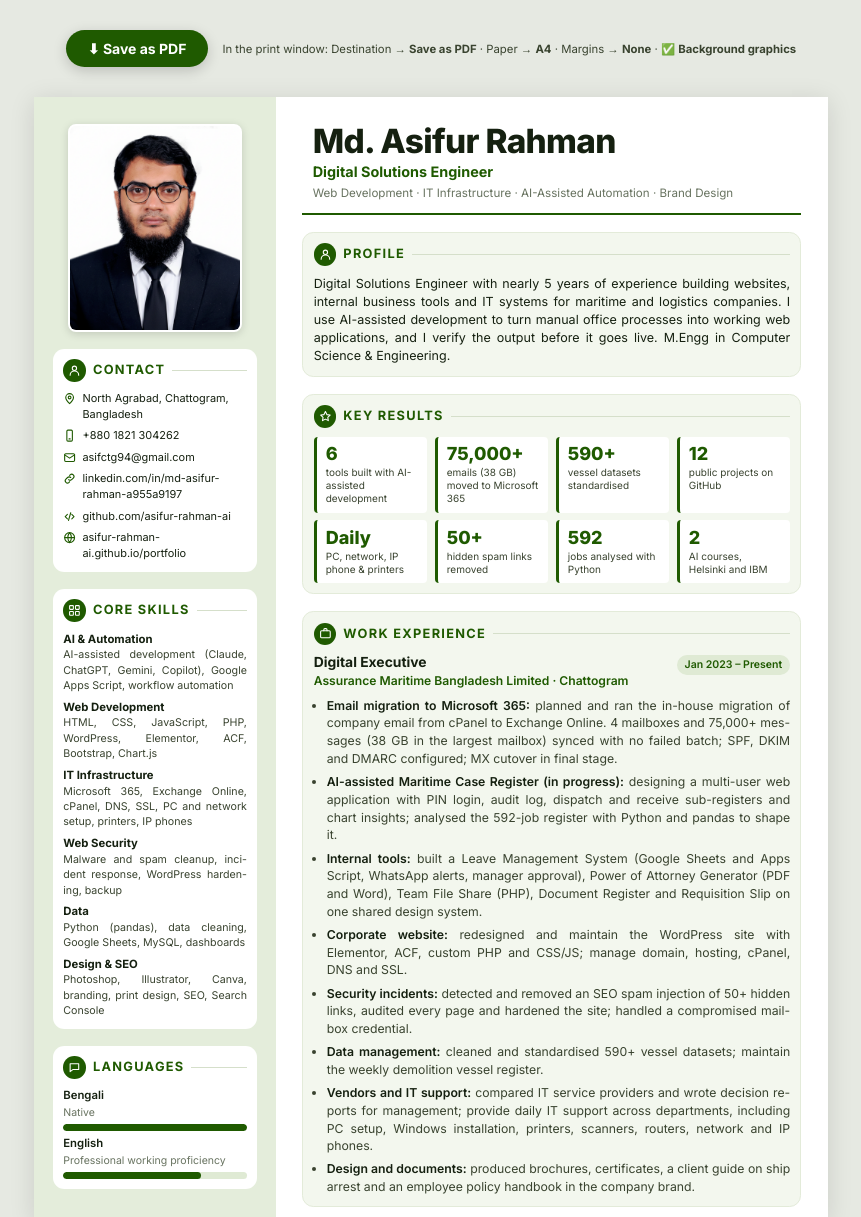
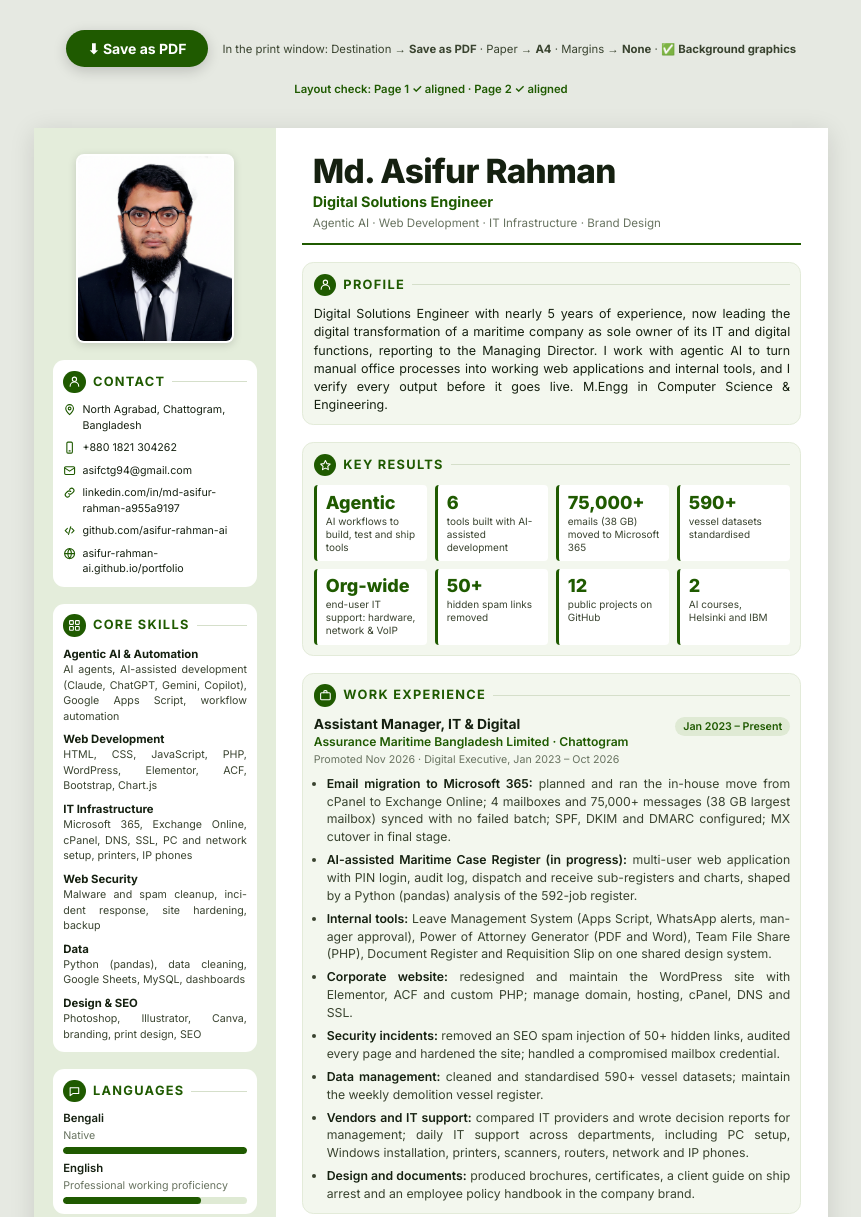
Before and after one commit to asifur-rahman-ai/CV, a plain HTML site: page index.html in a window 1280 px wide. Shown: the top 1217 px of the page, without its empty margins (209-1070 px from the left). Drawn offline with Linux system fonts and the light colour scheme.

Commit message:
Update index.html

```diff
--- a/index.html
+++ b/index.html
@@ -15,8 +15,9 @@
       --pad:7mm;          /* পৃষ্ঠার উপর-নিচের মার্জিন */
       --cardpad:2.7mm;    /* কার্ডের ভেতরের ফাঁকা জায়গা */
       --gap:4.5mm;        /* সব সেকশনের মাঝে সমান ফাঁক (দুই পৃষ্ঠা, দুই কলাম) */
-      --bgap:1.4mm;       /* work bullet-গুলোর মাঝে ফাঁক (দুই পৃষ্ঠায় একই) */
-      --rowpad:1.5mm;}    /* Projects টেবিলের সারির ভেতরের উপর-নিচ ফাঁক */
+      --bgap:1.4mm;       /* work bullet-গুলোর মাঝে ফাঁক (দুই পৃষ্ঠায় একই) — স্ক্রিপ্ট মিলিয়ে নেয় */
+      --rowpad:1.5mm;     /* Projects টেবিলের সারির ভেতরের উপর-নিচ ফাঁক — স্ক্রিপ্ট মিলিয়ে নেয় */
+      --sgap:1.4mm;}      /* বাম কলামের item-গুলোর মাঝে ফাঁক — স্ক্রিপ্ট প্রতি পৃষ্ঠায় মিলিয়ে নেয় */
 body{background:#e6e9e2;font-family:'Inter',system-ui,Arial,sans-serif;color:var(--body);font-size:9.2pt;line-height:1.45}
 a{color:inherit;text-decoration:none}
 svg{fill:none;stroke:currentColor;stroke-width:2;stroke-linecap:round;stroke-linejoin:round}
@@ -26,6 +27,7 @@ svg{fill:none;stroke:currentColor;stroke-width:2;stroke-linecap:round;stroke-lin
 .toolbar button{font-family:'Inter',sans-serif;font-size:10.5pt;font-weight:700;color:#fff;background:var(--accent);border:0;border-radius:99px;padding:10px 22px;cursor:pointer;box-shadow:0 4px 14px rgba(0,0,0,.18)}
 .toolbar button:hover{background:#2c7a04}
 .toolbar small{font-size:8.5pt;line-height:1.45;color:var(--body)}
+.toolbar .fit{flex-basis:100%;text-align:center;font-weight:600;color:var(--accent)}
 
 /* পৃষ্ঠা: সারির উচ্চতা A4-এ বাঁধা, তাই এক কলাম লম্বা হলে অন্য কলাম টেনে লম্বা হয় না */
 .page{width:210mm;height:297mm;margin:8mm auto;background:#fff;display:grid;grid-template-columns:64mm 1fr;grid-template-rows:minmax(0,1fr);overflow:hidden;box-shadow:0 4px 24px rgba(0,0,0,.12)}
@@ -56,22 +58,22 @@ h1{font-size:25pt;font-weight:800;color:var(--ink);letter-spacing:-.02em;line-he
 .focus{font-size:8.7pt;color:var(--dim);margin-top:2px}
 .head{padding:0 var(--cardpad) 3mm;border-bottom:2px solid var(--accent)}
 
-/* ছবি: পাসপোর্ট-ধাঁচের ছবি নিজেই ঠিক মাপে, তাই বড় করা হয় না; উপর থেকে বসানো
+/* ছবি: 42×50mm (আগের 46×55-এর একই অনুপাত, জায়গা বাঁচাতে ছোট); উপর থেকে বসানো
    মুখ আরও বড় চাইলে: transform:scale(1.1);transform-origin:50% 25%; যোগ করুন */
-.photo{width:46mm;height:55mm;border-radius:8px;border:2px solid #fff;box-shadow:0 2px 8px rgba(0,0,0,.15);overflow:hidden;margin:0 auto;flex-shrink:0;background:#fff}
+.photo{width:42mm;height:50mm;border-radius:8px;border:2px solid #fff;box-shadow:0 2px 8px rgba(0,0,0,.15);overflow:hidden;margin:0 auto;flex-shrink:0;background:#fff}
 .photo img{width:100%;height:100%;object-fit:cover;object-position:50% 0;display:block}
 
-/* Sidebar content */
+/* Sidebar content — ছোট লেখা সব 8pt, লেবেল 8.5pt */
 .clist{list-style:none}
-.clist li{display:flex;gap:6px;align-items:flex-start;margin-bottom:1.5mm;font-size:8.2pt;color:var(--ink);word-break:break-word}
+.clist li{display:flex;gap:6px;align-items:flex-start;margin-bottom:var(--sgap);font-size:8pt;color:var(--ink);word-break:break-word}
 .clist li:last-child{margin-bottom:0}
 .clist svg{width:3.5mm;height:3.5mm;color:var(--accent);flex-shrink:0;margin-top:1px}
-.sk,.item{margin-bottom:1.4mm}
+.sk,.item{margin-bottom:var(--sgap)}
 .sk:last-child,.item:last-child{margin-bottom:0}
 .sk b{display:block;font-size:8.5pt;color:var(--ink);font-weight:700}
 .sk span{display:block;font-size:8pt;color:var(--body)}
 .item b{display:block;font-size:8.5pt;color:var(--ink);font-weight:600;line-height:1.3}
-.item span{font-size:7.9pt;color:var(--dim)}
+.item span{font-size:8pt;color:var(--dim)}
 .qr{text-align:center}
 .qr img{width:22mm;height:22mm;display:block;margin:0 auto 2mm}
 .qr b{display:block;font-size:8.5pt;color:var(--ink)}
@@ -90,12 +92,12 @@ h1{font-size:25pt;font-weight:800;color:var(--ink);letter-spacing:-.02em;line-he
 .ring .arc .fg{stroke:var(--accent);stroke-linecap:round;stroke-dasharray:calc(var(--v) - 4) 100}
 .ring .ic{position:relative;width:4.2mm;height:4.2mm;color:var(--accent)}
 .rg b{display:block;font-size:7.3pt;color:var(--ink);font-weight:700;line-height:1.2}
-.rg span{display:block;font-size:6.7pt;color:var(--dim);line-height:1.2}
+.rg span{display:block;font-size:6.8pt;color:var(--dim);line-height:1.2}
 .rnote{font-size:6.8pt;color:var(--dim);text-align:center;margin-top:1.2mm}
 
 /* Main content */
 .profile{font-size:9.4pt;color:var(--ink)}
-/* Key Results: ৪ কলাম, ২ সারি (৮টি tile) */
+/* Key Results: ৪ কলাম, ২ সারি (৮টি tile); সব tile-এ একই ফন্ট */
 .tiles{display:grid;grid-template-columns:repeat(4,1fr);gap:2mm}
 .tile{background:#fff;border-left:3px solid var(--accent);border-radius:4px;padding:2mm 2.4mm}
 .tile b{display:block;font-size:13.5pt;font-weight:800;color:var(--accent);line-height:1.1}
@@ -103,7 +105,9 @@ h1{font-size:25pt;font-weight:800;color:var(--ink);letter-spacing:-.02em;line-he
 .job{display:flex;justify-content:space-between;align-items:flex-start;gap:8px}
 .job .t{font-size:10.4pt;font-weight:700;color:var(--ink);line-height:1.25}
 .job .c{font-size:9.1pt;font-weight:600;color:var(--accent)}
-.job .d{font-size:7.9pt;font-weight:600;color:var(--accent);background:var(--tint2);padding:2px 8px;border-radius:20px;white-space:nowrap;margin-top:1px}
+/* পদোন্নতির লাইন: ছোট লেখা (8pt), বাকি ছোট লেখার সমান */
+.job .p{font-size:8pt;color:var(--dim);margin-top:1px}
+.job .d{font-size:8pt;font-weight:600;color:var(--accent);background:var(--tint2);padding:2px 8px;border-radius:20px;white-space:nowrap;margin-top:1px}
 /* Work bullet: প্রতিটির শুরুতে বোল্ড লেবেল ("…:"), বাকিটা নরমাল */
 ul.b{margin:2mm 0 0 13px}
 ul.b li{margin-bottom:var(--bgap)}
@@ -120,11 +124,11 @@ tr.grp td{padding:1.8mm 0 1mm;font-size:7.3pt;font-weight:700;letter-spacing:.08
 tr.grp td span{font-weight:500;letter-spacing:0;text-transform:none;color:var(--dim);margin-left:6px}
 tr.grp td span b{font-family:Consolas,'Courier New',monospace;font-weight:600;color:var(--accent)}
 
-/* References: দুটি কার্ড পাশাপাশি; লেখার মাপ বাম কলামের item-এর সমান */
+/* References: দুটি কার্ড পাশাপাশি; লেখার মাপ বাম কলামের item-এর সমান (8.5pt / 8pt) */
 .refs{display:grid;grid-template-columns:1fr 1fr;gap:2.4mm}
 .ref{background:#fff;border-left:3px solid var(--accent);border-radius:4px;padding:2mm 2.6mm}
 .ref b{display:block;font-size:8.5pt;color:var(--ink);font-weight:700;line-height:1.3}
-.ref span{display:block;font-size:7.9pt;color:var(--body);line-height:1.4}
+.ref span{display:block;font-size:8pt;color:var(--body);line-height:1.4}
 .ref .ttl{color:var(--accent);font-weight:600}
 .ref .org{margin-bottom:.6mm}
 
@@ -143,6 +147,8 @@ tr.grp td span b{font-family:Consolas,'Courier New',monospace;font-weight:600;co
 <div class="toolbar">
   <button type="button" onclick="window.print()">⬇ Save as PDF</button>
   <small>In the print window: Destination → <b>Save as PDF</b> · Paper → <b>A4</b> · Margins → <b>None</b> · ✅ <b>Background graphics</b></small>
+  <!-- দুই কলাম এক লাইনে শেষ হলো কিনা, স্ক্রিপ্ট এখানে জানায় -->
+  <small class="fit" id="fit"></small>
 </div>
 
 <!-- আইকন (একবার সংজ্ঞায়িত, পরে ব্যবহার) -->
@@ -190,12 +196,12 @@ tr.grp td span b{font-family:Consolas,'Courier New',monospace;font-weight:600;co
 
     <section>
       <h2><span class="ico"><svg><use href="#i-grid"/></svg></span>Core Skills</h2>
-      <div class="sk"><b>AI &amp; Automation</b><span>AI-assisted development (Claude, ChatGPT, Gemini, Copilot), Google Apps Script, workflow automation</span></div>
+      <div class="sk"><b>Agentic AI &amp; Automation</b><span>AI agents, AI-assisted development (Claude, ChatGPT, Gemini, Copilot), Google Apps Script, workflow automation</span></div>
       <div class="sk"><b>Web Development</b><span>HTML, CSS, JavaScript, PHP, WordPress, Elementor, ACF, Bootstrap, Chart.js</span></div>
       <div class="sk"><b>IT Infrastructure</b><span>Microsoft 365, Exchange Online, cPanel, DNS, SSL, PC and network setup, printers, IP phones</span></div>
-      <div class="sk"><b>Web Security</b><span>Malware and spam cleanup, incident response, WordPress hardening, backup</span></div>
+      <div class="sk"><b>Web Security</b><span>Malware and spam cleanup, incident response, site hardening, backup</span></div>
       <div class="sk"><b>Data</b><span>Python (pandas), data cleaning, Google Sheets, MySQL, dashboards</span></div>
-      <div class="sk"><b>Design &amp; SEO</b><span>Photoshop, Illustrator, Canva, branding, print design, SEO, Search Console</span></div>
+      <div class="sk"><b>Design &amp; SEO</b><span>Photoshop, Illustrator, Canva, branding, print design, SEO</span></div>
     </section>
 
     <section>
@@ -210,43 +216,44 @@ tr.grp td span b{font-family:Consolas,'Courier New',monospace;font-weight:600;co
     <div class="head">
       <h1>Md. Asifur Rahman</h1>
       <div class="role">Digital Solutions Engineer</div>
-      <div class="focus">Web Development · IT Infrastructure · AI-Assisted Automation · Brand Design</div>
+      <div class="focus">Agentic AI · Web Development · IT Infrastructure · Brand Design</div>
     </div>
 
     <section>
       <h2><span class="ico"><svg><use href="#i-user"/></svg></span>Profile</h2>
-      <p class="profile">Digital Solutions Engineer with nearly 5 years of experience building websites, internal business tools and IT systems for maritime and logistics companies. I use AI-assisted development to turn manual office processes into working web applications, and I verify the output before it goes live. M.Engg in Computer Science &amp; Engineering.</p>
+      <p class="profile">Digital Solutions Engineer with nearly 5 years of experience, now leading the digital transformation of a maritime company as sole owner of its IT and digital functions, reporting to the Managing Director. I work with agentic AI to turn manual office processes into working web applications and internal tools, and I verify every output before it goes live. M.Engg in Computer Science &amp; Engineering.</p>
     </section>
 
-    <!-- Key Results: ৮টি tile; সব তথ্য নিচের work bullet ও Training থেকে নেওয়া -->
+    <!-- Key Results: ৮টি tile; সব tile-এ একই ফন্ট (সংখ্যা/শব্দ 13.5pt, বিবরণ 7.5pt) -->
     <section>
       <h2><span class="ico"><svg><use href="#i-star"/></svg></span>Key Results</h2>
       <div class="tiles">
+        <div class="tile"><b>Agentic</b><span>AI workflows to build, test and ship tools</span></div>
         <div class="tile"><b>6</b><span>tools built with AI-assisted development</span></div>
         <div class="tile"><b>75,000+</b><span>emails (38 GB) moved to Microsoft 365</span></div>
         <div class="tile"><b>590+</b><span>vessel datasets standardised</span></div>
+        <div class="tile"><b>Org-wide</b><span>end-user IT support: hardware, network &amp; VoIP</span></div>
+        <div class="tile"><b>50+</b><span>hidden spam links removed</span></div>
         <div class="tile"><b>12</b><span>public projects on GitHub</span></div>
-        <div class="tile"><b>Daily</b><span>PC, network, IP phone &amp; printers</span></div>
-        <div class="tile"><b>50+</b><span>hidden spam links removed</span></div>
-        <div class="tile"><b>592</b><span>jobs analysed with Python</span></div>
         <div class="tile"><b>2</b><span>AI courses, Helsinki and IBM</span></div>
       </div>
     </section>
 
     <section>
       <h2><span class="ico"><svg><use href="#i-case"/></svg></span>Work Experience</h2>
+      <!-- pill = কোম্পানিতে মোট সময়; নিচের ছোট লাইনে পদোন্নতি -->
       <div class="job">
-        <div><div class="t">Digital Executive</div><div class="c">Assurance Maritime Bangladesh Limited · Chattogram</div></div>
+        <div><div class="t">Assistant Manager, IT &amp; Digital</div><div class="c">Assurance Maritime Bangladesh Limited · Chattogram</div><div class="p">Promoted Nov 2026 · Digital Executive, Jan 2023 – Oct 2026</div></div>
         <div class="d">Jan 2023 – Present</div>
       </div>
       <ul class="b">
-        <li><b>Email migration to Microsoft 365:</b> planned and ran the in-house migration of company email from cPanel to Exchange Online. 4 mailboxes and 75,000+ messages (38 GB in the largest mailbox) synced with no failed batch; SPF, DKIM and DMARC configured; MX cutover in final stage.</li>
-        <li><b>AI-assisted Maritime Case Register (in progress):</b> designing a multi-user web application with PIN login, audit log, dispatch and receive sub-registers and chart insights; analysed the 592-job register with Python and pandas to shape it.</li>
-        <li><b>Internal tools:</b> built a Leave Management System (Google Sheets and Apps Script, WhatsApp alerts, manager approval), Power of Attorney Generator (PDF and Word), Team File Share (PHP), Document Register and Requisition Slip on one shared design system.</li>
-        <li><b>Corporate website:</b> redesigned and maintain the WordPress site with Elementor, ACF, custom PHP and CSS/JS; manage domain, hosting, cPanel, DNS and SSL.</li>
-        <li><b>Security incidents:</b> detected and removed an SEO spam injection of 50+ hidden links, audited every page and hardened the site; handled a compromised mailbox credential.</li>
+        <li><b>Email migration to Microsoft 365:</b> planned and ran the in-house move from cPanel to Exchange Online; 4 mailboxes and 75,000+ messages (38 GB largest mailbox) synced with no failed batch; SPF, DKIM and DMARC configured; MX cutover in final stage.</li>
+        <li><b>AI-assisted Maritime Case Register (in progress):</b> multi-user web application with PIN login, audit log, dispatch and receive sub-registers and charts, shaped by a Python (pandas) analysis of the 592-job register.</li>
+        <li><b>Internal tools:</b> Leave Management System (Apps Script, WhatsApp alerts, manager approval), Power of Attorney Generator (PDF and Word), Team File Share (PHP), Document Register and Requisition Slip on one shared design system.</li>
+        <li><b>Corporate website:</b> redesigned and maintain the WordPress site with Elementor, ACF and custom PHP; manage domain, hosting, cPanel, DNS and SSL.</li>
+        <li><b>Security incidents:</b> removed an SEO spam injection of 50+ hidden links, audited every page and hardened the site; handled a compromised mailbox credential.</li>
         <li><b>Data management:</b> cleaned and standardised 590+ vessel datasets; maintain the weekly demolition vessel register.</li>
-        <li><b>Vendors and IT support:</b> compared IT service providers and wrote decision reports for management; provide daily IT support across departments, including PC setup, Windows installation, printers, scanners, routers, network and IP phones.</li>
+        <li><b>Vendors and IT support:</b> compared IT providers and wrote decision reports for management; daily IT support across departments, including PC setup, Windows installation, printers, scanners, routers, network and IP phones.</li>
         <li><b>Design and documents:</b> produced brochures, certificates, a client guide on ship arrest and an employee policy handbook in the company brand.</li>
       </ul>
     </section>
@@ -269,7 +276,7 @@ tr.grp td span b{font-family:Consolas,'Courier New',monospace;font-weight:600;co
       <h2><span class="ico"><svg><use href="#i-chart"/></svg></span>Skill Levels</h2>
       <!-- ring কতটা ভরা: style="--v:80" (0–100); নিচের শব্দও মিলিয়ে বদলান -->
       <div class="rings">
-        <div class="rg"><div class="ring" style="--v:80"><svg class="arc" viewBox="0 0 36 36"><circle class="tr" cx="18" cy="18" r="16"/><circle class="fg" cx="18" cy="18" r="16" pathLength="100"/></svg><svg class="ic"><use href="#i-cpu"/></svg></div><b>AI</b><span>Advanced</span></div>
+        <div class="rg"><div class="ring" style="--v:80"><svg class="arc" viewBox="0 0 36 36"><circle class="tr" cx="18" cy="18" r="16"/><circle class="fg" cx="18" cy="18" r="16" pathLength="100"/></svg><svg class="ic"><use href="#i-cpu"/></svg></div><b>Agentic AI</b><span>Advanced</span></div>
         <div class="rg"><div class="ring" style="--v:80"><svg class="arc" viewBox="0 0 36 36"><circle class="tr" cx="18" cy="18" r="16"/><circle class="fg" cx="18" cy="18" r="16" pathLength="100"/></svg><svg class="ic"><use href="#i-code"/></svg></div><b>Web Dev</b><span>Advanced</span></div>
         <div class="rg"><div class="ring" style="--v:80"><svg class="arc" viewBox="0 0 36 36"><circle class="tr" cx="18" cy="18" r="16"/><circle class="fg" cx="18" cy="18" r="16" pathLength="100"/></svg><svg class="ic"><use href="#i-server"/></svg></div><b>IT Infra</b><span>Advanced</span></div>
         <div class="rg"><div class="ring" style="--v:60"><svg class="arc" viewBox="0 0 36 36"><circle class="tr" cx="18" cy="18" r="16"/><circle class="fg" cx="18" cy="18" r="16" pathLength="100"/></svg><svg class="ic"><use href="#i-shield"/></svg></div><b>Security</b><span>Intermediate</span></div>
@@ -335,7 +342,6 @@ tr.grp td span b{font-family:Consolas,'Courier New',monospace;font-weight:600;co
         <tr><td>Document Register</td><td>Incoming/outgoing document log</td><td class="url"><a href="https://asifur-rahman-ai.github.io/document-register-demo/">/document-register-demo</a></td></tr>
         <tr><td>Requisition Slip</td><td>Requisition form with PDF print</td><td class="url"><a href="https://asifur-rahman-ai.github.io/requisition-slip-demo/">/requisition-slip-demo</a></td></tr>
         <tr class="grp"><td colspan="3">Client &amp; Personal</td></tr>
-        <tr><td>AMBRRAK</td><td>Turkish coffee shop website</td><td class="url"><a href="https://ambrrak.vercel.app/">ambrrak.vercel.app</a></td></tr>
         <tr><td>Nirapad Courier</td><td>Courier service website</td><td class="url"><a href="https://asifur-rahman-ai.github.io/nirapad-courier/">/nirapad-courier</a></td></tr>
         <tr><td>Al Hasan Engineering Works</td><td>Business website for an engineering workshop</td><td class="url"><a href="https://asifur-rahman-ai.github.io/alhasan">/alhasan</a></td></tr>
         <tr><td>Jasmine Enterprise</td><td>Business website demo</td><td class="url"><a href="https://asifur-rahman-ai.github.io/jasmine-enterprise-demo/">/jasmine-enterprise-demo</a></td></tr>
@@ -366,5 +372,49 @@ tr.grp td span b{font-family:Consolas,'Courier New',monospace;font-weight:600;co
   </main>
 </div>
 
+<script>
+/* দুই কলাম এক লাইনে শেষ করা।
+   লেখার মাপ কখনো বদলায় না, সেকশনের মাঝের --gap-ও না; শুধু ভেতরের ফাঁক:
+   বাম কলাম → --sgap (প্রতি পৃষ্ঠায় আলাদা)
+   পৃষ্ঠা ১ ডান → --bgap (bullet ফাঁক; দুই পৃষ্ঠায় একই থাকে)
+   পৃষ্ঠা ২ ডান → --rowpad (Projects টেবিল) */
+(function(){
+  const MM=96/25.4, root=document.documentElement, LIMIT=297-7;
+  const base={sgap:1.4,bgap:1.4,rowpad:1.5};
+  const lim={sgap:[0.6,6],bgap:[0.8,4],rowpad:[0.6,4]};
+  const setV=(el,n,v)=>el.style.setProperty('--'+n,v.toFixed(3)+'mm');
+  const bottom=col=>(col.lastElementChild.getBoundingClientRect().bottom-col.closest('.page').getBoundingClientRect().top)/MM;
+  /* var-এর সবচেয়ে বড় মান খোঁজে, যাতে কলামের নিচ target ছাড়িয়ে না যায় */
+  function fit(col,el,n,target){
+    let lo=lim[n][0],hi=lim[n][1];
+    setV(el,n,lo); if(bottom(col)>target+0.05)return 'over';
+    setV(el,n,hi); if(bottom(col)<=target)return 'short';
+    for(let i=0;i<24;i++){const m=(lo+hi)/2;setV(el,n,m);if(bottom(col)<=target)lo=m;else hi=m}
+    setV(el,n,lo);return 'ok';
+  }
+  function run(){
+    const out=[];
+    setV(root,'bgap',base.bgap);
+    document.querySelectorAll('.page').forEach((pg,i)=>{
+      const side=pg.querySelector('.side'),main=pg.querySelector('.main');
+      const mv=i===0?'bgap':'rowpad',mel=i===0?root:main;
+      setV(side,'sgap',base.sgap); if(i>0)setV(main,'rowpad',base.rowpad);
+      let warn='';
+      if(bottom(side)>LIMIT&&fit(side,side,'sgap',LIMIT)==='over')warn=' ⚠ left column too long';
+      if(bottom(main)>LIMIT&&fit(main,mel,mv,LIMIT)==='over')warn=' ⚠ right column too long';
+      const s=bottom(side),m=bottom(main);
+      let r='ok';
+      if(Math.abs(s-m)>0.2) r=s<m?fit(side,side,'sgap',m):fit(main,mel,mv,s);
+      const d=Math.abs(bottom(side)-bottom(main));
+      out.push('Page '+(i+1)+(warn||(d<=0.3?' ✓ aligned':' ⚠ off by '+d.toFixed(1)+' mm'+(r==='short'?' (needs more content)':''))));
+    });
+    const f=document.getElementById('fit'); if(f)f.textContent='Layout check: '+out.join(' · ');
+  }
+  (document.fonts?document.fonts.ready:Promise.resolve()).then(run);
+  window.addEventListener('load',run);
+  window.addEventListener('beforeprint',run);
+})();
+</script>
+
 </body>
 </html>
```
